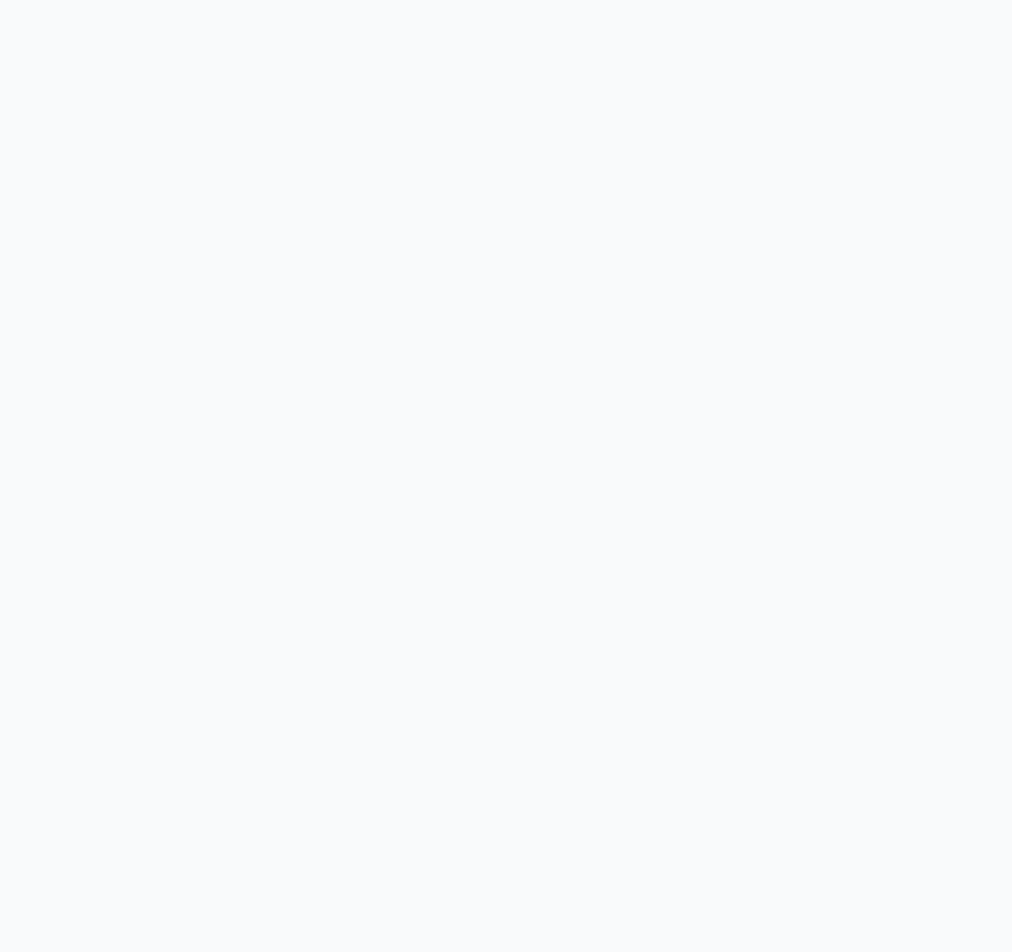
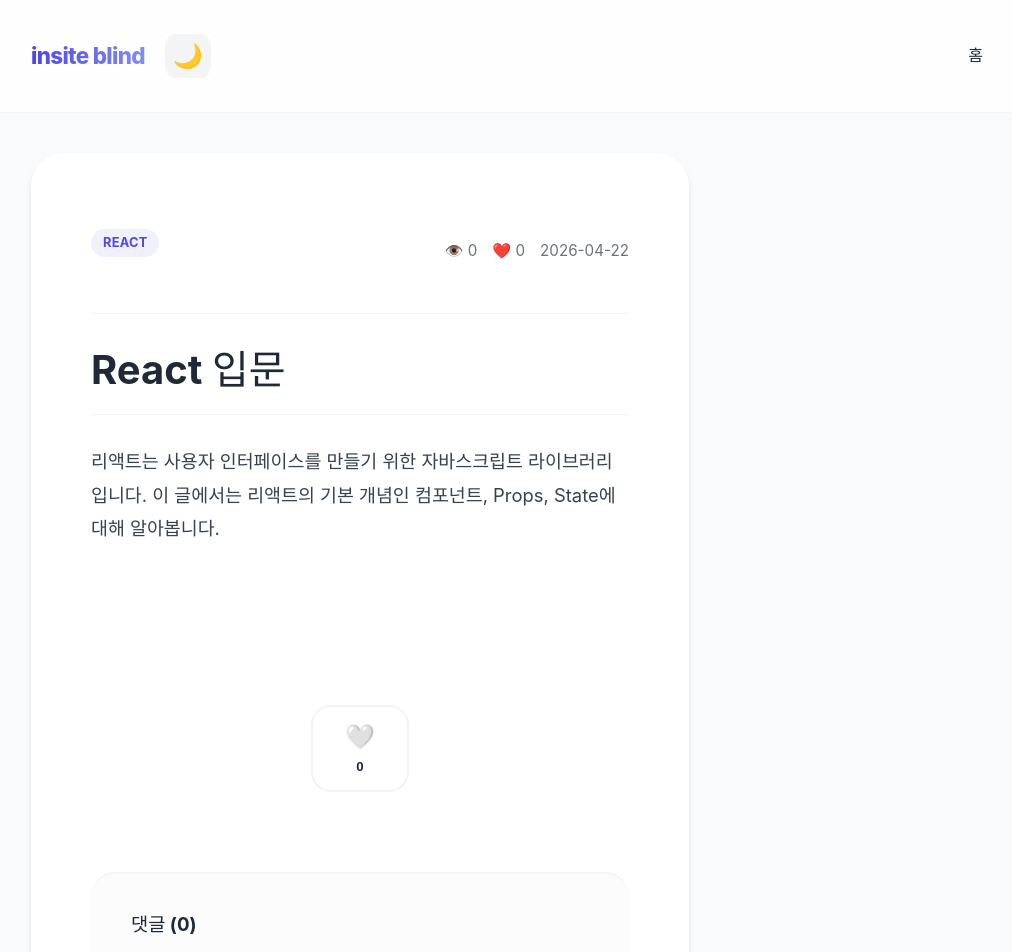
Before and after one commit to bananabox725-boop/my-tech-blog, a React (Vite) app: page /#/post/1 in a window 1280 px wide. Shown: the top 952 px of the page, without its empty margins (133-1145 px from the left). Before the commit the page ends 800 px from the top, so only its background shows below. Built offline with nearby package versions, Linux system fonts and the light colour scheme.

Commit message:
Update: insite blind rebranding & add features (Markdown, DarkMode, Views, Likes, TOC)

```diff
--- a/index.html
+++ b/index.html
@@ -4,7 +4,7 @@
     <meta charset="UTF-8" />
     <link rel="icon" type="image/svg+xml" href="/favicon.svg" />
     <meta name="viewport" content="width=device-width, initial-scale=1.0" />
-    <title>blog-app</title>
+    <title>insite blind</title>
   </head>
   <body>
     <div id="root"></div>
--- a/package.json
+++ b/package.json
@@ -13,10 +13,12 @@
     "deploy": "gh-pages -d dist"
   },
   "dependencies": {
+    "@types/react-syntax-highlighter": "^15.5.13",
     "react": "^19.2.5",
     "react-dom": "^19.2.5",
     "react-markdown": "^10.1.0",
-    "react-router-dom": "^7.14.2"
+    "react-router-dom": "^7.14.2",
+    "react-syntax-highlighter": "^16.1.1"
   },
   "devDependencies": {
     "@eslint/js": "^9.39.4",
--- a/src/App.tsx
+++ b/src/App.tsx
@@ -1,4 +1,4 @@
-import { BrowserRouter as Router, Routes, Route, Navigate } from 'react-router-dom';
+import { HashRouter as Router, Routes, Route, Navigate } from 'react-router-dom';
 import Header from './components/Header';
 import Footer from './components/Footer';
 import Home from './pages/Home';
@@ -18,7 +18,7 @@ const ProtectedRoute = ({ children }: { children: React.ReactNode }) => {
 
 function App() {
   return (
-    <Router basename="/my-tech-blog">
+    <Router>
       <div className="App">
         <Header />
         <main>
--- a/src/components/Footer.tsx
+++ b/src/components/Footer.tsx
@@ -4,7 +4,7 @@ const Footer: React.FC = () => {
   return (
     <footer>
       <div className="container">
-        <p>&copy; 2026 My Tech Blog. All rights reserved.</p>
+        <p>&copy; 2026 insite blind. All rights reserved.</p>
       </div>
     </footer>
   );
--- a/src/components/Header.tsx
+++ b/src/components/Header.tsx
@@ -1,20 +1,57 @@
-import React from 'react';
+import React, { useState, useEffect } from 'react';
 import { Link } from 'react-router-dom';
 import { isAdmin } from '../utils/storage';
 
 const Header: React.FC = () => {
   const admin = isAdmin();
+  const [theme, setTheme] = useState(localStorage.getItem('theme') || 'light');
+
+  useEffect(() => {
+    document.documentElement.setAttribute('data-theme', theme);
+    localStorage.setItem('theme', theme);
+  }, [theme]);
+
+  const toggleTheme = () => {
+    setTheme(theme === 'light' ? 'dark' : 'light');
+  };
 
   return (
-    <header>
-      <div className="container" style={{ display: 'flex', justifyContent: 'space-between', alignItems: 'center' }}>
-        <Link to="/" style={{ textDecoration: 'none' }} aria-label="My Tech Blog Home">
-          <h1>My Tech Blog</h1>
-        </Link>
+    <header style={{
+      backgroundColor: 'var(--header-bg)',
+      backdropFilter: 'blur(8px)',
+      position: 'sticky',
+      top: 0,
+      zIndex: 100,
+      borderBottom: '1px solid var(--border-light)'
+    }}>
+      <div className="container" style={{ display: 'flex', justifyContent: 'space-between', alignItems: 'center', height: '80px' }}>
+        <div style={{ display: 'flex', alignItems: 'center', gap: '20px' }}>
+          <Link to="/" style={{ textDecoration: 'none' }} aria-label="insite blind Home">
+            <h1>insite blind</h1>
+          </Link>
+          <button
+            onClick={toggleTheme}
+            style={{
+              background: 'none',
+              border: 'none',
+              fontSize: '1.5rem',
+              cursor: 'pointer',
+              padding: '8px',
+              borderRadius: '12px',
+              backgroundColor: 'var(--border-light)',
+              display: 'flex',
+              alignItems: 'center',
+              justifyContent: 'center'
+            }}
+            aria-label="테마 변경"
+          >
+            {theme === 'light' ? '🌙' : '☀️'}
+          </button>
+        </div>
         <nav aria-label="주요 네비게이션">
           <ul style={{ listStyle: 'none', display: 'flex', gap: '20px', margin: 0, padding: 0 }}>
             <li>
-              <Link to="/" style={{ textDecoration: 'none', color: 'var(--text-color)', fontWeight: 500 }}>홈</Link>
+              <Link to="/" style={{ textDecoration: 'none', color: 'var(--text-main)', fontWeight: 500 }}>홈</Link>
             </li>
             {admin && (
               <li>
--- a/src/index.css
+++ b/src/index.css
@@ -9,12 +9,28 @@
   --shadow-sm: 0 1px 2px 0 rgb(0 0 0 / 0.05);
   --shadow-md: 0 4px 6px -1px rgb(0 0 0 / 0.1), 0 2px 4px -2px rgb(0 0 0 / 0.1);
   --shadow-lg: 0 10px 15px -3px rgb(0 0 0 / 0.1), 0 4px 6px -4px rgb(0 0 0 / 0.1);
+  --header-bg: rgba(255, 255, 255, 0.8);
+}
 
+[data-theme='dark'] {
+  --primary-color: #818cf8;
+  --primary-hover: #a5b4fc;
+  --text-main: #f3f4f6;
+  --text-muted: #9ca3af;
+  --bg-app: #0f172a;
+  --bg-card: #1e293b;
+  --border-light: #334155;
+  --shadow-sm: 0 1px 2px 0 rgb(0 0 0 / 0.3);
+  --shadow-md: 0 4px 6px -1px rgb(0 0 0 / 0.5);
+  --shadow-lg: 0 10px 15px -3px rgb(0 0 0 / 0.6);
+  --header-bg: rgba(15, 23, 42, 0.8);
+}
+
+:root {
   font-family: 'Pretendard Variable', Pretendard, -apple-system, BlinkMacSystemFont, system-ui, Roboto, 'Helvetica Neue', 'Segoe UI', 'Apple SD Gothic Neo', 'Noto Sans KR', 'Malgun Gothic', 'Apple Color Emoji', 'Segoe UI Emoji', 'Segoe UI Symbol', sans-serif;
   line-height: 1.6;
   font-weight: 400;
 
-  color-scheme: light;
   color: var(--text-main);
   background-color: var(--bg-app);
 
@@ -28,6 +44,7 @@ body {
   margin: 0;
   min-width: 320px;
   min-height: 100vh;
+  transition: background-color 0.3s ease, color 0.3s ease;
 }
 
 #root {
@@ -42,7 +59,7 @@ h1, h2, h3, h4, h5, h6 {
   margin: 0;
   line-height: 1.2;
   font-weight: 700;
-  color: #111827;
+  color: var(--text-main);
 }
 
 a {
--- a/src/pages/PostDetail.tsx
+++ b/src/pages/PostDetail.tsx
@@ -1,7 +1,19 @@
 import React, { useMemo, useState, useEffect } from 'react';
 import { useParams, Link, useNavigate } from 'react-router-dom';
 import ReactMarkdown from 'react-markdown';
-import { getPosts, deletePost, isAdmin, getComments, saveComment, deleteComment } from '../utils/storage';
+import { Prism as SyntaxHighlighter } from 'react-syntax-highlighter';
+import { vscDarkPlus } from 'react-syntax-highlighter/dist/esm/styles/prism';
+import {
+  getPosts,
+  deletePost,
+  isAdmin,
+  getComments,
+  saveComment,
+  deleteComment,
+  incrementViews,
+  toggleLike,
+  isPostLiked
+} from '../utils/storage';
 import type { Comment } from '../data/posts';
 import '../styles/blog.css';
 
@@ -16,8 +28,24 @@ const PostDetail: React.FC = () => {
     return posts.find((p) => p.id === Number(id)) || null;
   }, [id]);
 
-  // 댓글 상태
+  // 목차(TOC) 추출
+  const toc = useMemo(() => {
+    if (!post) return [];
+    const tokens = post.content.split('\n');
+    return tokens
+      .filter(line => line.startsWith('#'))
+      .map(line => {
+        const level = line.match(/^#+/)?.[0].length || 0;
+        const text = line.replace(/^#+\s*/, '');
+        const anchor = text.toLowerCase().replace(/[^\wㄱ-ㅎㅏ-ㅣ가-힣]+/g, '-');
+        return { level, text, anchor };
+      });
+  }, [post]);
+
+  // 댓글 및 인터랙션 상태
   const [comments, setComments] = useState<Comment[]>([]);
+  const [likes, setLikes] = useState(post?.likes || 0);
+  const [liked, setLiked] = useState(false);
   const [author, setAuthor] = useState('');
   const [password, setPassword] = useState('');
   const [commentContent, setCommentContent] = useState('');
@@ -25,8 +53,16 @@ const PostDetail: React.FC = () => {
   useEffect(() => {
     if (id) {
       setComments(getComments(Number(id)));
+      setLiked(isPostLiked(Number(id)));
+      incrementViews(Number(id));
     }
   }, [id]);
+
+  const handleLike = () => {
+    const newLikes = toggleLike(Number(id));
+    setLikes(newLikes);
+    setLiked(prev => !prev);
+  };
 
   const handlePostDelete = () => {
     if (window.confirm('정말로 게시글을 삭제하시겠습니까?')) {
@@ -75,12 +111,16 @@ const PostDetail: React.FC = () => {
   }
 
   return (
-    <div className="container">
+    <div className="container" style={{ display: 'grid', gridTemplateColumns: '1fr 280px', gap: '40px', alignItems: 'start' }}>
       <article className="post-detail">
         <header className="post-detail-header">
           <div className="post-meta">
             <span className="category-badge">{post.category}</span>
-            <span>{post.date}</span>
+            <div style={{ display: 'flex', gap: '15px', color: 'var(--text-muted)' }}>
+              <span>👁️ {post.views || 0}</span>
+              <span>❤️ {likes}</span>
+              <span>{post.date}</span>
+            </div>
           </div>
           {adminMode && (
             <nav className="post-actions" aria-label="게시글 작업">
@@ -98,16 +138,65 @@ const PostDetail: React.FC = () => {
           </div>
         )}
 
-        <hr style={{ border: 'none', borderTop: '1px solid #eee', marginBottom: '30px' }} />
+        <hr style={{ border: 'none', borderTop: '1px solid var(--border-light)', marginBottom: '30px' }} />
 
         <section className="post-content markdown-body" aria-label="본문" style={{ minHeight: '200px' }}>
-          <ReactMarkdown>{post.content}</ReactMarkdown>
+          <ReactMarkdown
+            components={{
+              code({ node, inline, className, children, ...props }: any) {
+                const match = /language-(\w+)/.exec(className || '');
+                return !inline && match ? (
+                  <SyntaxHighlighter
+                    style={vscDarkPlus as any}
+                    language={match[1]}
+                    PreTag="div"
+                    {...props}
+                  >
+                    {String(children).replace(/\n$/, '')}
+                  </SyntaxHighlighter>
+                ) : (
+                  <code className={className} {...props}>
+                    {children}
+                  </code>
+                );
+              },
+              h1: ({children}) => <h1 id={String(children).toLowerCase().replace(/[^\wㄱ-ㅎㅏ-ㅣ가-힣]+/g, '-')}>{children}</h1>,
+              h2: ({children}) => <h2 id={String(children).toLowerCase().replace(/[^\wㄱ-ㅎㅏ-ㅣ가-힣]+/g, '-')}>{children}</h2>,
+              h3: ({children}) => <h3 id={String(children).toLowerCase().replace(/[^\wㄱ-ㅎㅏ-ㅣ가-힣]+/g, '-')}>{children}</h3>,
+            }}
+          >
+            {post.content}
+          </ReactMarkdown>
         </section>
+
+        {/* 좋아요 버튼 */}
+        <div style={{ display: 'flex', justifyContent: 'center', marginTop: '60px' }}>
+          <button
+            onClick={handleLike}
+            style={{
+              display: 'flex',
+              flexDirection: 'column',
+              alignItems: 'center',
+              gap: '8px',
+              background: 'none',
+              border: liked ? '2px solid #ef4444' : '2px solid var(--border-light)',
+              padding: '16px 32px',
+              borderRadius: '20px',
+              cursor: 'pointer',
+              transition: 'all 0.2s',
+              backgroundColor: liked ? '#fef2f2' : 'transparent',
+              color: liked ? '#ef4444' : 'var(--text-main)'
+            }}
+          >
+            <span style={{ fontSize: '1.5rem' }}>{liked ? '❤️' : '🤍'}</span>
+            <span style={{ fontWeight: 700 }}>{likes}</span>
+          </button>
+        </div>
 
         {/* 첨부 파일 섹션 */}
         {post.attachments && post.attachments.length > 0 && (
-          <section className="attachments-section" style={{ marginTop: '30px', padding: '15px', backgroundColor: '#f8f9fa', borderRadius: '8px' }}>
-            <h4 style={{ marginBottom: '10px' }}>첨부 파일</h4>
+          <section className="attachments-section" style={{ marginTop: '50px', padding: '20px', backgroundColor: 'var(--bg-app)', borderRadius: '12px', border: '1px solid var(--border-light)' }}>
+            <h4 style={{ marginBottom: '15px' }}>첨부 파일</h4>
             <ul style={{ listStyle: 'none', padding: 0, margin: 0 }}>
               {post.attachments.map((file, index) => (
                 <li key={index} style={{ marginBottom: '8px' }}>
@@ -125,7 +214,7 @@ const PostDetail: React.FC = () => {
                   >
                     <span role="img" aria-label="file">📁</span>
                     {file.name}
-                    <span style={{ fontSize: '0.8rem', color: '#888' }}>(다운로드)</span>
+                    <span style={{ fontSize: '0.8rem', color: 'var(--text-muted)' }}>(다운로드)</span>
                   </a>
                 </li>
               ))}
@@ -134,7 +223,7 @@ const PostDetail: React.FC = () => {
         )}
 
         {/* 댓글 섹션 */}
-        <section className="comments-section" style={{ marginTop: '60px', borderTop: '2px solid #eee', paddingTop: '40px' }}>
+        <section className="comments-section" style={{ marginTop: '60px', borderTop: '2px solid var(--border-light)', paddingTop: '40px' }}>
           <h3>댓글 ({comments.length})</h3>
 
           <ul style={{ listStyle: 'none', padding: 0, marginTop: '20px' }}>
@@ -142,7 +231,7 @@ const PostDetail: React.FC = () => {
               <li key={c.id} className="comment-item" style={{ position: 'relative' }}>
                 <div style={{ display: 'flex', justifyContent: 'space-between', marginBottom: '8px' }}>
                   <strong>{c.author}</strong>
-                  <span style={{ fontSize: '0.85rem', color: '#888' }}>{c.date}</span>
+                  <span style={{ fontSize: '0.85rem', color: 'var(--text-muted)' }}>{c.date}</span>
                 </div>
                 <p style={{ margin: 0, whiteSpace: 'pre-wrap' }}>{c.content}</p>
                 {adminMode && (
@@ -165,10 +254,10 @@ const PostDetail: React.FC = () => {
                 )}
               </li>
             ))}
-            {comments.length === 0 && <p style={{ color: '#888', textAlign: 'center', padding: '40px 0' }}>첫 번째 댓글을 남겨보세요!</p>}
+            {comments.length === 0 && <p style={{ color: 'var(--text-muted)', textAlign: 'center', padding: '40px 0' }}>첫 번째 댓글을 남겨보세요!</p>}
           </ul>
 
-          <form onSubmit={handleCommentSubmit} style={{ marginTop: '40px', backgroundColor: '#f9f9f9', padding: '20px', borderRadius: '8px' }}>
+          <form onSubmit={handleCommentSubmit} style={{ marginTop: '40px', backgroundColor: 'var(--bg-app)', padding: '24px', borderRadius: '16px', border: '1px solid var(--border-light)' }}>
             <h4 style={{ marginBottom: '15px' }}>댓글 작성</h4>
             <div style={{ display: 'flex', gap: '10px', marginBottom: '10px' }}>
               <input
@@ -176,21 +265,21 @@ const PostDetail: React.FC = () => {
                 placeholder="이름"
                 value={author}
                 onChange={(e) => setAuthor(e.target.value)}
-                style={{ flex: 1, padding: '8px', border: '1px solid #ddd', borderRadius: '4px' }}
+                style={{ flex: 1, padding: '10px', border: '1px solid var(--border-light)', borderRadius: '8px', backgroundColor: 'var(--bg-card)', color: 'var(--text-main)' }}
               />
               <input
                 type="password"
                 placeholder="비밀번호"
                 value={password}
                 onChange={(e) => setPassword(e.target.value)}
-                style={{ flex: 1, padding: '8px', border: '1px solid #ddd', borderRadius: '4px' }}
+                style={{ flex: 1, padding: '10px', border: '1px solid var(--border-light)', borderRadius: '8px', backgroundColor: 'var(--bg-card)', color: 'var(--text-main)' }}
               />
             </div>
             <textarea
               placeholder="댓글 내용을 입력하세요"
               value={commentContent}
               onChange={(e) => setCommentContent(e.target.value)}
-              style={{ width: '100%', padding: '10px', border: '1px solid #ddd', borderRadius: '4px', minHeight: '80px', marginBottom: '10px' }}
+              style={{ width: '100%', padding: '12px', border: '1px solid var(--border-light)', borderRadius: '8px', minHeight: '100px', marginBottom: '10px', backgroundColor: 'var(--bg-card)', color: 'var(--text-main)' }}
             />
             <button type="submit" className="submit-btn" style={{ width: '100%' }}>댓글 등록</button>
           </form>
@@ -202,6 +291,32 @@ const PostDetail: React.FC = () => {
           </Link>
         </footer>
       </article>
+
+      {/* 목차(TOC) 사이드바 */}
+      <aside style={{ position: 'sticky', top: '120px', alignSelf: 'start', display: toc.length > 0 ? 'block' : 'none' }}>
+        <h4 style={{ marginBottom: '15px', color: 'var(--text-main)', fontSize: '0.9rem', textTransform: 'uppercase', letterSpacing: '0.05em' }}>목차</h4>
+        <nav>
+          <ul style={{ listStyle: 'none', padding: 0, margin: 0, borderLeft: '2px solid var(--border-light)' }}>
+            {toc.map((item, idx) => (
+              <li key={idx} style={{ paddingLeft: `${(item.level - 1) * 15 + 15}px`, marginBottom: '10px' }}>
+                <a
+                  href={`#${item.anchor}`}
+                  style={{
+                    fontSize: '0.9rem',
+                    color: 'var(--text-muted)',
+                    textDecoration: 'none',
+                    transition: 'color 0.2s'
+                  }}
+                  onMouseEnter={(e) => (e.currentTarget.style.color = 'var(--primary-color)')}
+                  onMouseLeave={(e) => (e.currentTarget.style.color = 'var(--text-muted)')}
+                >
+                  {item.text}
+                </a>
+              </li>
+            ))}
+          </ul>
+        </nav>
+      </aside>
     </div>
   );
 };
--- a/src/styles/blog.css
+++ b/src/styles/blog.css
@@ -93,6 +93,32 @@
 }
 
 /* Category Filter Tabs */
+/* Markdown Styles */
+.markdown-body {
+  line-height: 1.8;
+  font-size: 1.1rem;
+}
+
+.markdown-body a {
+  color: #2563eb !important;
+  text-decoration: underline !important;
+  font-weight: 600;
+}
+
+.markdown-body a:hover {
+  color: #1d4ed8 !important;
+}
+
+.markdown-body p {
+  margin-bottom: 20px;
+}
+
+.markdown-body h1, .markdown-body h2, .markdown-body h3 {
+  margin-top: 32px;
+  margin-bottom: 16px;
+  color: #111827;
+}
+
 .category-filters {
   display: flex;
   gap: 8px;
--- a/src/utils/storage.ts
+++ b/src/utils/storage.ts
@@ -39,6 +39,37 @@ export const updatePost = (post: Post) => {
     posts[index] = post;
     localStorage.setItem(STORAGE_KEY, JSON.stringify(posts));
   }
+};
+
+export const incrementViews = (id: number) => {
+  const posts = getPosts();
+  const index = posts.findIndex(p => p.id === id);
+  if (index !== -1) {
+    posts[index].views = (posts[index].views || 0) + 1;
+    localStorage.setItem(STORAGE_KEY, JSON.stringify(posts));
+  }
+};
+
+export const toggleLike = (id: number): number => {
+  const posts = getPosts();
+  const index = posts.findIndex(p => p.id === id);
+  if (index !== -1) {
+    const isLiked = localStorage.getItem(`liked_${id}`) === 'true';
+    if (isLiked) {
+      posts[index].likes = Math.max(0, (posts[index].likes || 0) - 1);
+      localStorage.removeItem(`liked_${id}`);
+    } else {
+      posts[index].likes = (posts[index].likes || 0) + 1;
+      localStorage.setItem(`liked_${id}`, 'true');
+    }
+    localStorage.setItem(STORAGE_KEY, JSON.stringify(posts));
+    return posts[index].likes;
+  }
+  return 0;
+};
+
+export const isPostLiked = (id: number): boolean => {
+  return localStorage.getItem(`liked_${id}`) === 'true';
 };
 
 // 댓글 관련
--- a/vite.config.ts
+++ b/vite.config.ts
@@ -4,5 +4,5 @@ import react from '@vitejs/plugin-react'
 // https://vite.dev/config/
 export default defineConfig({
   plugins: [react()],
-  base: '/my-tech-blog/',
+  base: './',
 })
```
Also changed, not shown: src/pages/CreatePost.tsx (+6 -2 lines), src/pages/EditPost.tsx (+6 -2 lines), 1 other file (tests, documents, lock files or other folders).
